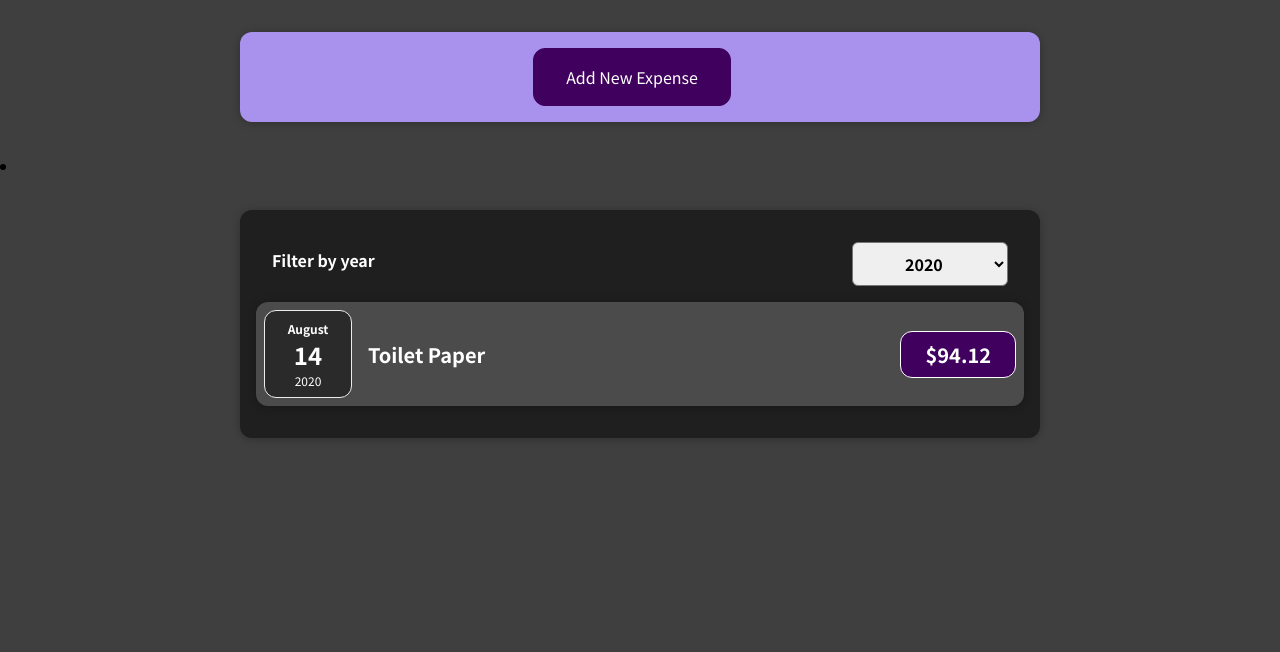
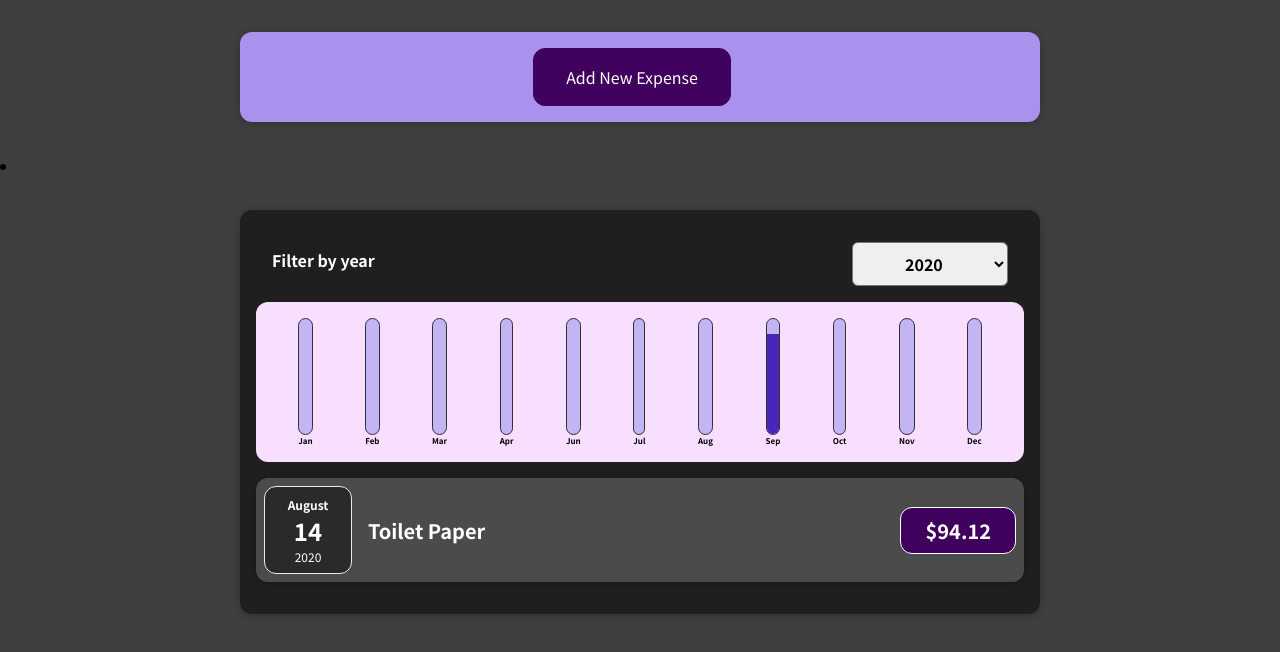
Before and after one commit to manav-bhanot/react-the-complete-guide, a React (Create React App) app: page / in a window 1280 px wide. Shown: the top 652 px of the page. Built offline with nearby package versions, Linux system fonts and the light colour scheme.

Commit message:
L69-73 : Adding dynamic styles to components

```diff
--- /dev/null
+++ b/src/components/Chart/Chart.css
@@ -0,0 +1,9 @@
+.chart {
+  padding: 1rem;
+  border-radius: 12px;
+  background-color: #f8dfff;
+  text-align: center;
+  display: flex;
+  justify-content: space-around;
+  height: 10rem;
+}
--- /dev/null
+++ b/src/components/Chart/Chart.js
@@ -0,0 +1,24 @@
+import React from "react";
+
+import ChartBar from "./ChartBar";
+import "./Chart.css";
+
+const Chart = (props) => {
+  const dataPointValues = props.dataPoints.map(dataPoint => dataPoint.value);
+  const totalMaximum = Math.max(...dataPointValues);
+
+	return (
+		<div className="chart">
+			{props.dataPoints.map((dataPoint) => (
+				<ChartBar
+					key={dataPoint.label}
+					value={dataPoint.value}
+					maxValue={totalMaximum}
+					label={dataPoint.label}
+				/>
+			))}
+		</div>
+	);
+};
+
+export default Chart;
--- /dev/null
+++ b/src/components/Chart/ChartBar.css
@@ -0,0 +1,30 @@
+.chart-bar {
+  height: 100%;
+  display: flex;
+  flex-direction: column;
+  align-items: center;
+}
+
+.chart-bar__inner {
+  height: 100%;
+  width: 100%;
+  border: 1px solid #313131;
+  border-radius: 12px;
+  background-color: #c3b4f3;
+  overflow: hidden;
+  display: flex;
+  flex-direction: column;
+  justify-content: flex-end;
+}
+
+.chart-bar__fill {
+  background-color: #4826b9;
+  width: 100%;
+  transition: all 0.3s ease-out;
+}
+
+.chart-bar__label {
+  font-weight: bold;
+  font-size: 0.5rem;
+  text-align: center;
+}
--- /dev/null
+++ b/src/components/Chart/ChartBar.js
@@ -0,0 +1,25 @@
+import React from "react";
+
+import "./ChartBar.css";
+
+const ChartBar = (props) => {
+	let barFillHeight = "0%";
+
+	if (props.maxValue > 0) {
+		barFillHeight = Math.round((props.value / props.maxValue) * 100);
+	}
+
+	return (
+		<div className="chart-bar">
+			<div className="chart-bar__inner">
+				<div
+					className="chart-bar__fill"
+					style={{ height: barFillHeight }}
+				></div>
+			</div>
+			<div className="chart-bar__label">{props.label}</div>
+		</div>
+	);
+};
+
+export default ChartBar;
--- a/src/components/expenses/Expenses.js
+++ b/src/components/expenses/Expenses.js
@@ -4,6 +4,7 @@
 import Card from "../ui/Card";
 import ExpensesFilter from "./ExpenseFilter";
 import ExpensesList from "./ExpensesList";
+import ExpensesChart from "./ExpensesChart";
 
 const Expenses = (props) => {
 	const [filteredYear, setFilteredYear] = useState("2020");
@@ -22,6 +23,7 @@
 					onChangeYear={filterExpensesByYear}
 					selectedYear={filteredYear}
 				/>
+				<ExpensesChart expenses={filteredExpenses} />
 				<ExpensesList items={filteredExpenses} />
 			</Card>
 		</li>
--- /dev/null
+++ b/src/components/expenses/ExpensesChart.js
@@ -0,0 +1,28 @@
+import React from "react";
+
+import Chart from "../Chart/Chart";
+
+const ExpensesChart = (props) => {
+	const chartDataPoints = [
+		{ value: 0, label: "Jan" },
+		{ value: 0, label: "Feb" },
+		{ value: 0, label: "Mar" },
+		{ value: 0, label: "Apr" },
+		{ value: 0, label: "Jun" },
+		{ value: 0, label: "Jul" },
+		{ value: 0, label: "Aug" },
+		{ value: 0, label: "Sep" },
+		{ value: 0, label: "Oct" },
+		{ value: 0, label: "Nov" },
+		{ value: 0, label: "Dec" },
+	];
+
+	for (const expense of props.expenses) {
+		const expenseMonth = expense.date.getMonth(); // month starting at 0 => January = 0
+		chartDataPoints[expenseMonth].value += expense.amount;
+	}
+
+	return <Chart dataPoints={chartDataPoints} />;
+};
+
+export default ExpensesChart;
--- a/src/components/new_expense/ExpenseForm.js
+++ b/src/components/new_expense/ExpenseForm.js
@@ -90,7 +90,7 @@
 						type="number"
 						min="0.01"
 						step="0.01"
-						value={enteredAmount}
+						value={+enteredAmount}
 						onChange={amountChangeHandler}
 					/>
 				</div>
```
